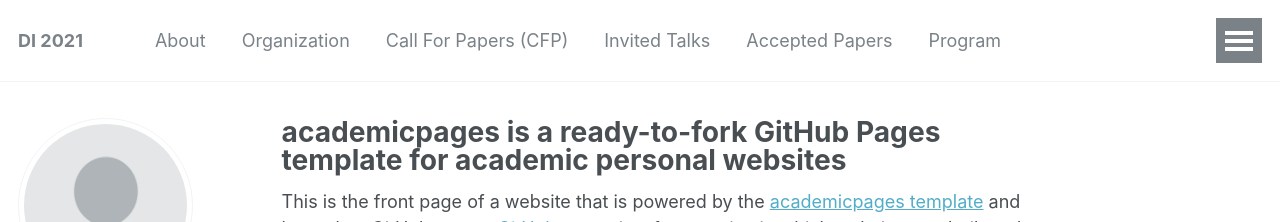
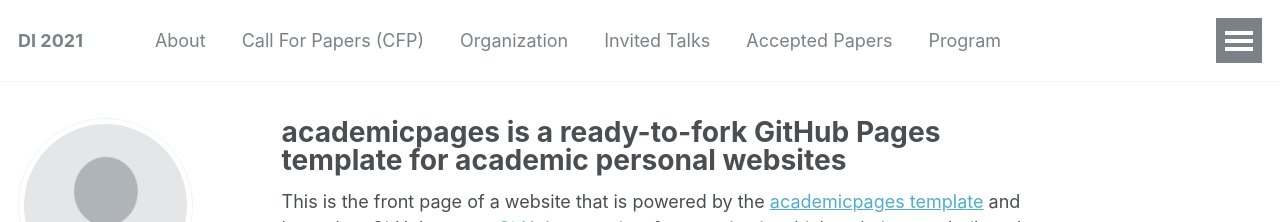
Before and after one commit to document-intelligence/DI-2022, a Jekyll site: the page built from _pages/about.md, in a window 1280 px wide and 900 px high. Shown: the top 222 px of the window. Built offline with Jekyll 4.4.1, drawn with Linux system fonts in a browser that asks for light colours.

Commit message:
updating configuration files

```diff
--- a/_config.yml
+++ b/_config.yml
@@ -11,9 +11,9 @@ title                    : "DI 2021"
 title_separator          : "-"
 name                     : &name "Your Name"
 description              : &description "personal description"
-url                      : https://academicpages.github.io # the base hostname & protocol for your site e.g. "https://mmistakes.github.io"
+url                      : https://document-intelligence.github.io/DI-2021/ # the base hostname & protocol for your site e.g. "https://mmistakes.github.io"
 baseurl                  : "" # the subpath of your site, e.g. "/blog"
-repository               : "academicpages/academicpages.github.io"
+repository               : "document-intelligence/DI-2021"
 teaser                   :  # filename of teaser fallback teaser image placed in /images/, .e.g. "500x300.png"
 breadcrumbs              : false # true, false (default)
 words_per_minute         : 160
--- a/_data/navigation.yml
+++ b/_data/navigation.yml
@@ -3,11 +3,11 @@ main:
   - title: "About"
     url: /about/
 
+  - title: "Call For Papers (CFP)"
+    url: /cfp/
+
   - title: "Organization"
     url: /organization/
-
-  - title: "Call For Papers (CFP)"
-    url: /cfp/
 
   - title: "Invited Talks"
     url: /talks/
```
